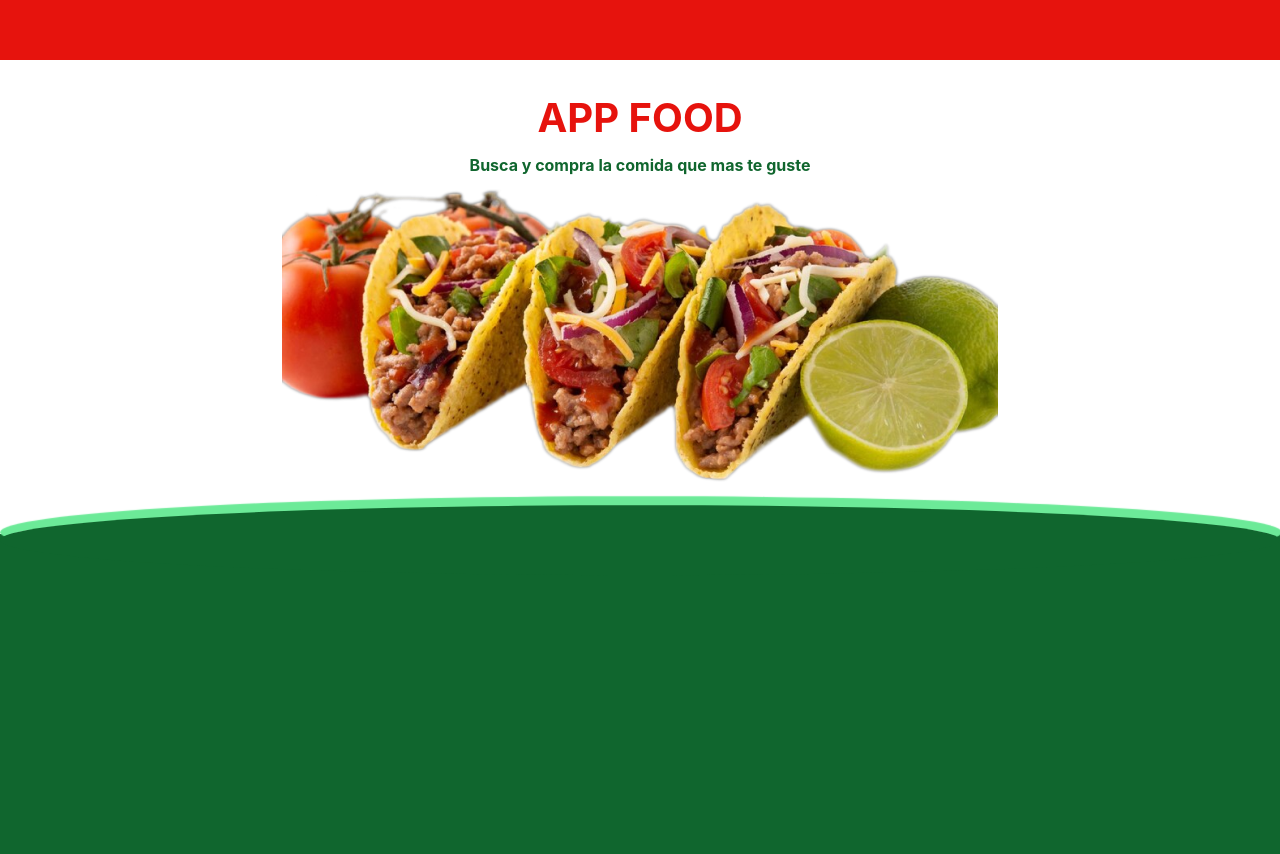
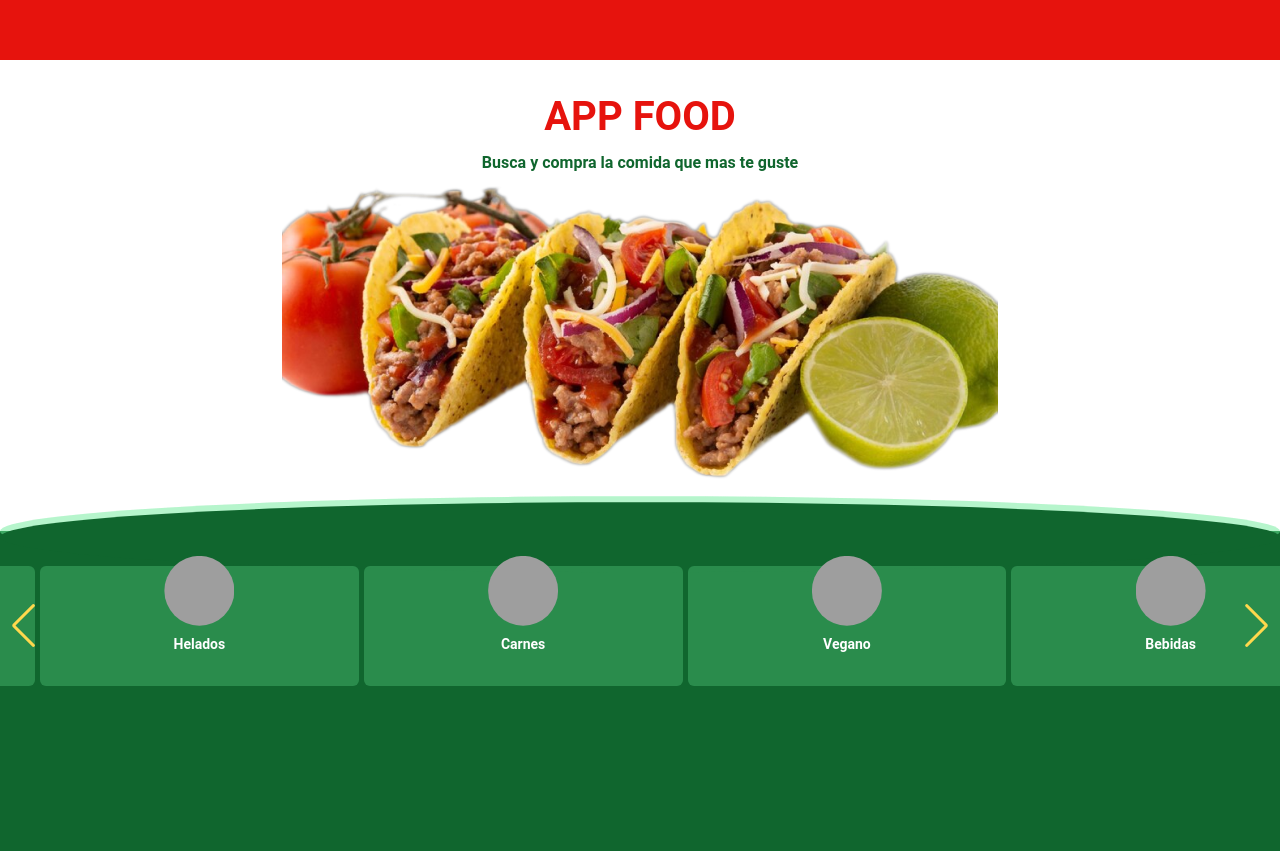
Before and after one commit to No-Country/s2-05-t, a React (Create React App) app in the folder frontend/: page / in a window 1280 px wide. Built offline with nearby package versions, Linux system fonts and the light colour scheme; grey boxes are pictures that could not be loaded.

Commit message:
slider de productos

```diff
--- a/frontend/package.json
+++ b/frontend/package.json
@@ -10,6 +10,7 @@
     "react-dom": "^18.1.0",
     "react-router-dom": "^6.3.0",
     "react-scripts": "5.0.1",
+    "swiper": "^8.1.6",
     "web-vitals": "^2.1.4"
   },
   "scripts": {
--- /dev/null
+++ b/frontend/src/components/ItemCarousel/ItemCarousel.css
@@ -0,0 +1,22 @@
+.itemCarousel{
+  background-color: var(--second-color-transparent);
+  width: 100%;
+  height: 110px;
+  padding: 5px;
+  border-radius: 6px;
+}
+
+.itemCarousel-img {
+  width: 70px;
+  height: 70px;
+  object-fit: cover;
+  margin-top: -15px;
+  clip-path: ellipse();
+}
+
+.itemCarousel-title {
+  padding-top: 6px;
+  margin: 0;
+  font-size: 14px;
+  color: white;
+}
--- /dev/null
+++ b/frontend/src/components/ItemCarousel/ItemCarousel.js
@@ -0,0 +1,10 @@
+import './ItemCarousel.css'
+
+export default function ItemCarousel ({ title, image }) {
+  return (
+    <figure className='itemCarousel'>
+      <img src={image || 'https://picsum.photos/200/300'} alt={title || 'example'} className='itemCarousel-img' />
+      <h1 className='itemCarousel-title'>{title || 'example'}</h1>
+    </figure>
+  )
+}
--- /dev/null
+++ b/frontend/src/components/ListProductsSlide/ListProductsSlide.css
@@ -0,0 +1,7 @@
+.swiper-button-next, .swiper-button-prev{
+  color: var(--third-color)
+}
+
+.swiper-pagination{
+  visibility: hidden;
+}
--- /dev/null
+++ b/frontend/src/components/ListProductsSlide/ListProductsSlide.js
@@ -0,0 +1,32 @@
+import 'swiper/css/bundle'
+import { Swiper, SwiperSlide } from 'swiper/react'
+import { Pagination, Navigation } from 'swiper'
+import ItemCarousel from '../../components/ItemCarousel/ItemCarousel'
+import './ListProductsSlide.css'
+
+export default function ListProductsSlide ({ products }) {
+  return (
+    <div>
+      <Swiper
+        className='listproductsslide'
+        slidesPerView={4}
+        spaceBetween={15}
+        slidesPerGroup={2}
+        loop
+        pagination={{
+          clickable: true
+        }}
+        navigation
+        modules={[Pagination, Navigation]}
+      >
+        {products && products.length
+          ? products.map(el => (
+            <SwiperSlide className='productslide' key={el.id}>
+              <ItemCarousel title={el.title} image={el.image} />
+            </SwiperSlide>
+          ))
+          : ''}
+      </Swiper>
+    </div>
+  )
+}
--- a/frontend/src/index.css
+++ b/frontend/src/index.css
@@ -1,10 +1,11 @@
+@font-face {
+  font-family: 'Roboto';
+  src: url('https://fonts.googleapis.com/css2?family=Roboto:wght@400;700;900&display=swap');
+}
+
 body {
   margin: 0;
-  font-family: -apple-system, BlinkMacSystemFont, 'Segoe UI', 'Roboto', 'Oxygen',
-    'Ubuntu', 'Cantarell', 'Fira Sans', 'Droid Sans', 'Helvetica Neue',
-    sans-serif;
-  -webkit-font-smoothing: antialiased;
-  -moz-osx-font-smoothing: grayscale;
+  font-family: 'Roboto';
 }
 
 code {
@@ -15,5 +16,7 @@ code {
 :root{
   --main-color: #E6130D;
   --second-color: #10662E;
-  --second-color-transparent: #6CEA98;
+  --second-color-light: #25E668;
+  --second-color-transparent: #6cea984a;
+  --third-color: #FFD84D;
 }
--- a/frontend/src/pages/Home/Home.css
+++ b/frontend/src/pages/Home/Home.css
@@ -24,8 +24,13 @@
 
 .home-container-search__header{
   height: 70px;
-  transform: translateY(-1.8em);
-  box-shadow: 1px -8px 1px 1px var(--second-color-transparent);
+  position: absolute;
+  width: 100%;
+  display: block;
+  transform: translate(0, -1.8em);
+  box-shadow:
+    0px -6px 0px 0px var(--second-color-transparent),
+    0px -6px 0px 0px var(--second-color-transparent);
   background-color: var(--second-color);
   border-radius: 50%;
 }
--- a/frontend/src/pages/Home/Home.js
+++ b/frontend/src/pages/Home/Home.js
@@ -1,5 +1,29 @@
 import './Home.css'
 import banner from '../../assets/img/banner.png'
+import ListProductsSlide from '../../components/ListProductsSlide/ListProductsSlide'
+
+const products = [
+  {
+    id: 1,
+    title: 'Helados',
+    image: 'https://deliciaskitchen.com/wp-content/uploads/2017/07/helado-casero-de-platano-con-frambuesas-y-albahaca.jpg'
+  },
+  {
+    id: 2,
+    title: 'Carnes',
+    image: 'https://www.lavanguardia.com/files/article_main_microformat/files/fp/uploads/2020/09/22/5f69c1aa42a38.r_d.735-595-0.jpeg'
+  },
+  {
+    id: 3,
+    title: 'Vegano',
+    image: 'https://mfacdn.cachefly.net/chooseveg/sites/3/2019/02/arroz-coliflor.jpg'
+  },
+  {
+    id: 4,
+    title: 'Bebidas',
+    image: 'https://i.blogs.es/c65e95/bebida5/450_1000.jpg'
+  }
+]
 
 export default function Home () {
   return (
@@ -9,7 +33,8 @@ export default function Home () {
       <img src={banner} alt='banner' className='home-banner' />
       <div className='home-container-search'>
         <header className='home-container-search__header' />
-        <div />
+        <br />
+        <ListProductsSlide products={products} />
       </div>
     </section>
   )
```
Also changed, not shown: 1 other file (tests, documents, lock files or other folders).
